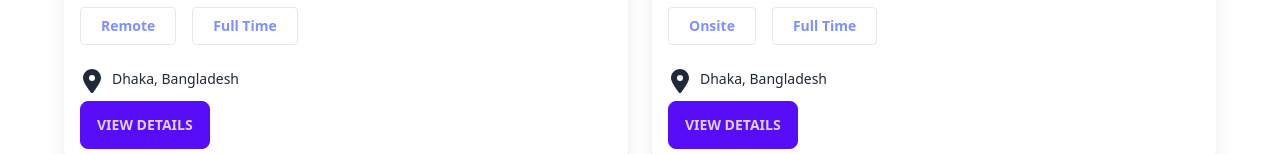
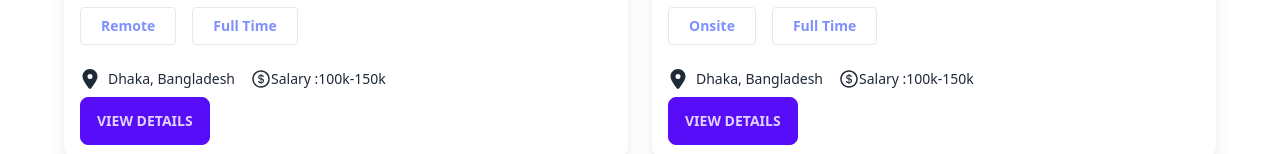
Before and after one commit to alalhosen/react-career-hub--d47, a React (Vite) app: page / in a window 1280 px wide. Shown: the part 797-951 px from the top of the page. Built offline with nearby package versions, Linux system fonts and the light colour scheme.

Commit message:
dollar icon & salary setup

```diff
--- a/src/components/Job/Job.jsx
+++ b/src/components/Job/Job.jsx
@@ -27,8 +27,15 @@ const Job = ({ job }) => {
             {job_type}
           </button>
         </div>
-        <div className="mt-4">
-          <h2 className="flex"><FaLocationDot className="text-2xl mr-2"></FaLocationDot>{location}</h2>
+        <div className="mt-4 flex">
+          <h2 className="flex mr-4">
+            <FaLocationDot className="text-xl mr-2"></FaLocationDot>
+            {location}
+          </h2>
+          <h2 className="flex">
+            <AiOutlineDollar className="text-xl"></AiOutlineDollar> Salary :
+            {salary}
+          </h2>
         </div>
         <div className="card-actions">
           <button className="btn btn-primary">View Details</button>
```
